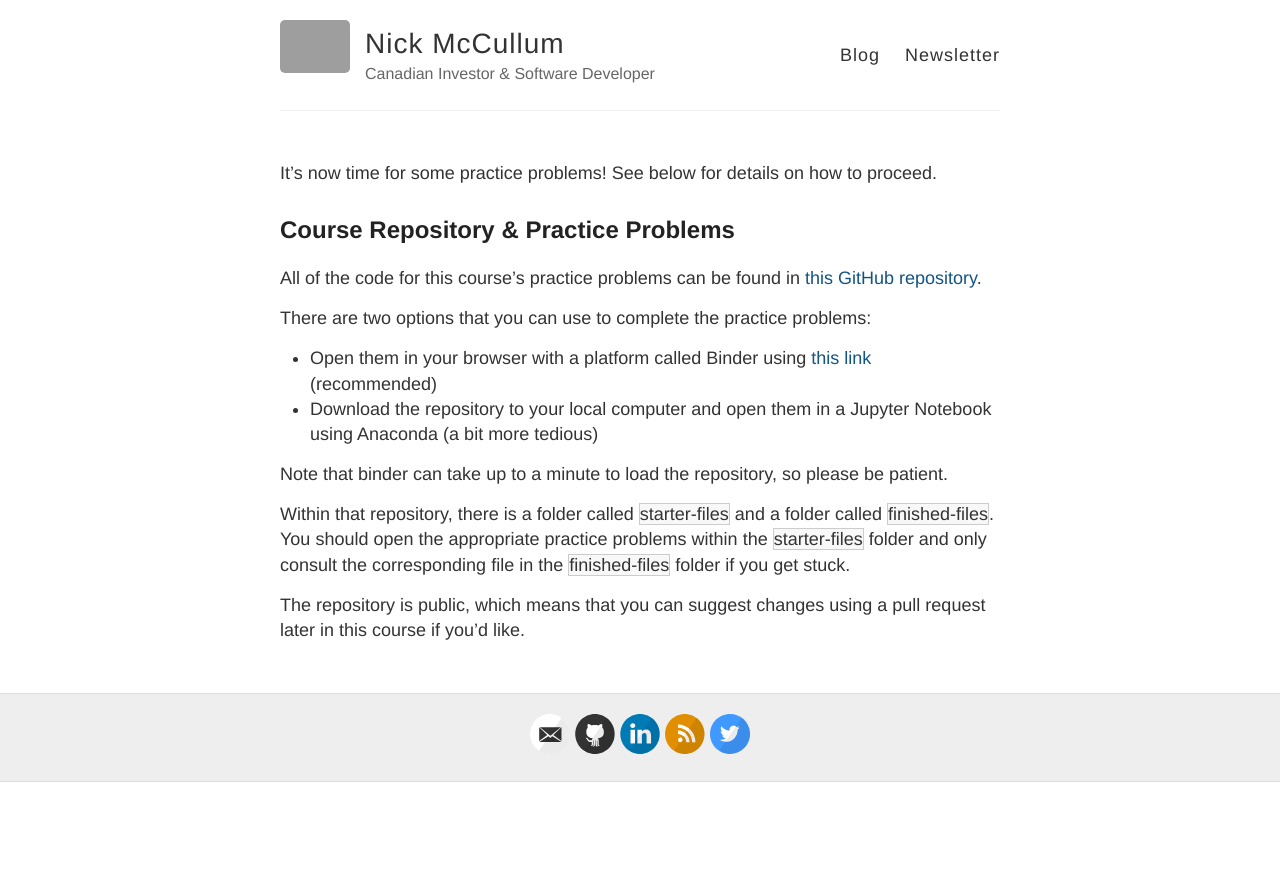
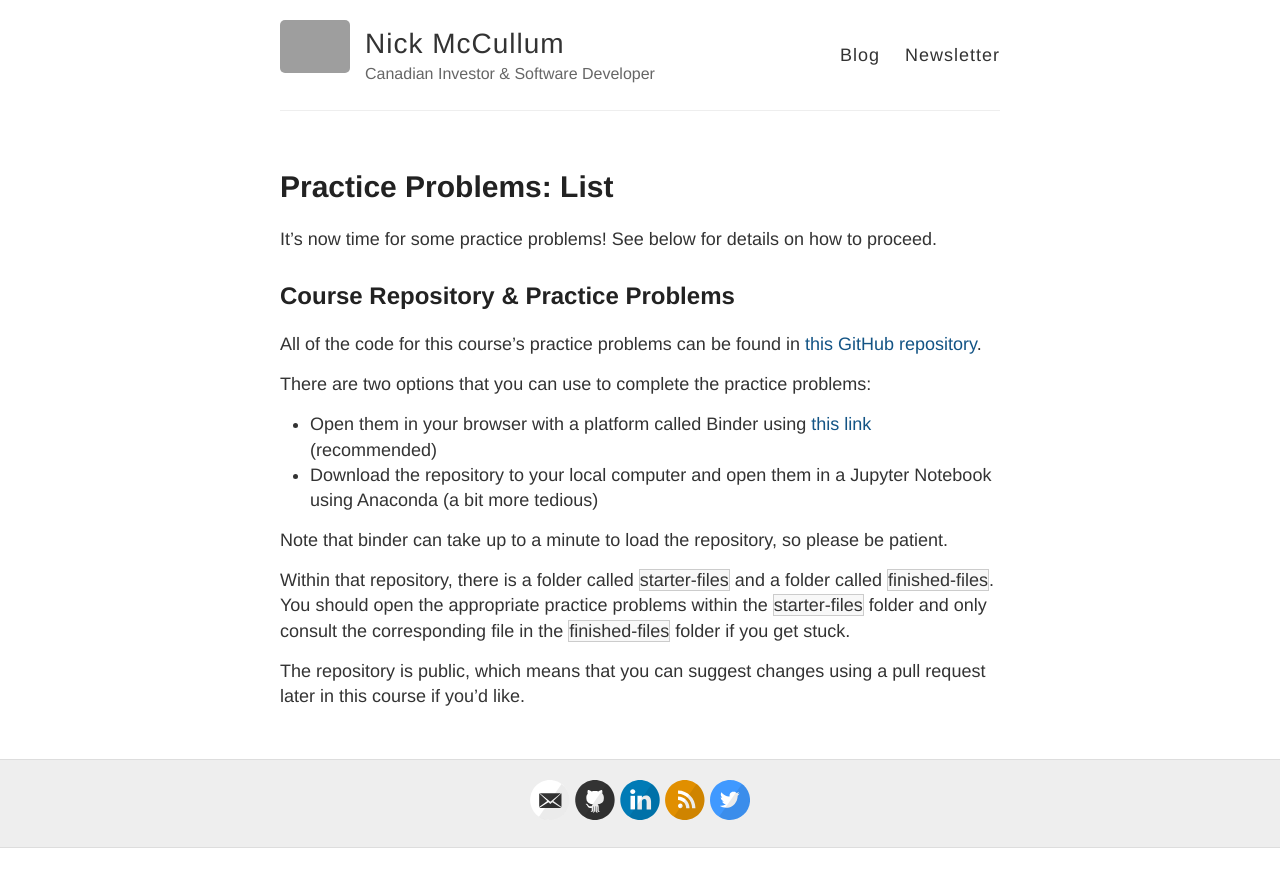
Before and after one commit to rosyberti/website, a Jekyll site: the page built from python-course/lists-practice-problems.md, in a window 1280 px wide. Shown: the top 887 px of the page. Built offline with Jekyll 4.4.1, drawn with Linux system fonts in a browser that asks for light colours; our own code applies the rules of GitHub Pages for plain Markdown files; grey boxes are pictures that could not be loaded.

Commit message:
fixed title

```diff
--- a/python-course/lists-practice-problems.md
+++ b/python-course/lists-practice-problems.md
@@ -1,6 +1,6 @@
 ---
 layout: page
-title: Practice Problems: List
+title: 'Practice Problems: List'
 ---
 
 It's now time for some practice problems! See below for details on how to proceed.
```
